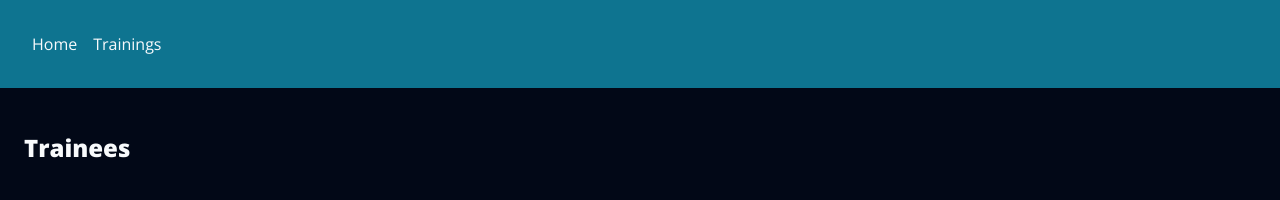
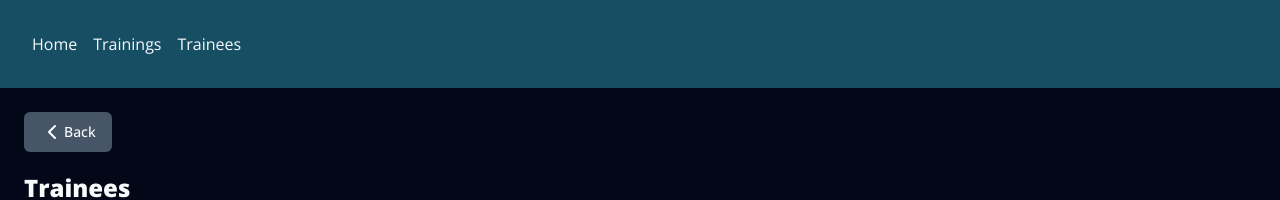
Before and after one commit to mikeheul/next-session-app, a Next.js app: page /trainees in a window 1280 px wide. Shown: the top 200 px of the page. Built offline with nearby package versions, Linux system fonts and the light colour scheme; no server answers; the database is empty.

Commit message:
Add trainees link in navbar and back button in trainees view

```diff
--- a/app/(dashboard)/trainees/page.tsx
+++ b/app/(dashboard)/trainees/page.tsx
@@ -1,5 +1,8 @@
 import { db } from "@/lib/db";
 import TraineeCollection from "./_components/TraineeCollection";
+import Link from "next/link";
+import { Button } from "@/components/ui/button";
+import { ChevronLeftIcon } from "lucide-react";
 
 const TrainingsPage = async () => {
 
@@ -15,6 +18,13 @@ const TrainingsPage = async () => {
 
     return (
         <div>
+            <Link href={`/home`}>
+                <Button className="dark:bg-slate-600 dark:hover:bg-slate-600/90 dark:text-white">
+                    <ChevronLeftIcon />
+                    Back
+                </Button>
+            </Link>
+
             <h1 className="text-2xl font-extrabold my-5">Trainees</h1>
 
             <TraineeCollection
--- a/app/layout.tsx
+++ b/app/layout.tsx
@@ -24,10 +24,11 @@ export default function RootLayout({
     <html lang="en" className="dark">
       <body className={openSans.className}>
         <ToastProvider />
-          <nav className="bg-cyan-700">
+          <nav className="bg-cyan-900">
             <ul className="flex gap-x-4 p-8">
               <li><a href="/home">Home</a></li>
               <li><a href="/trainings">Trainings</a></li>
+              <li><a href="/trainees">Trainees</a></li>
             </ul>
           </nav>
         <main className="p-6">
```
